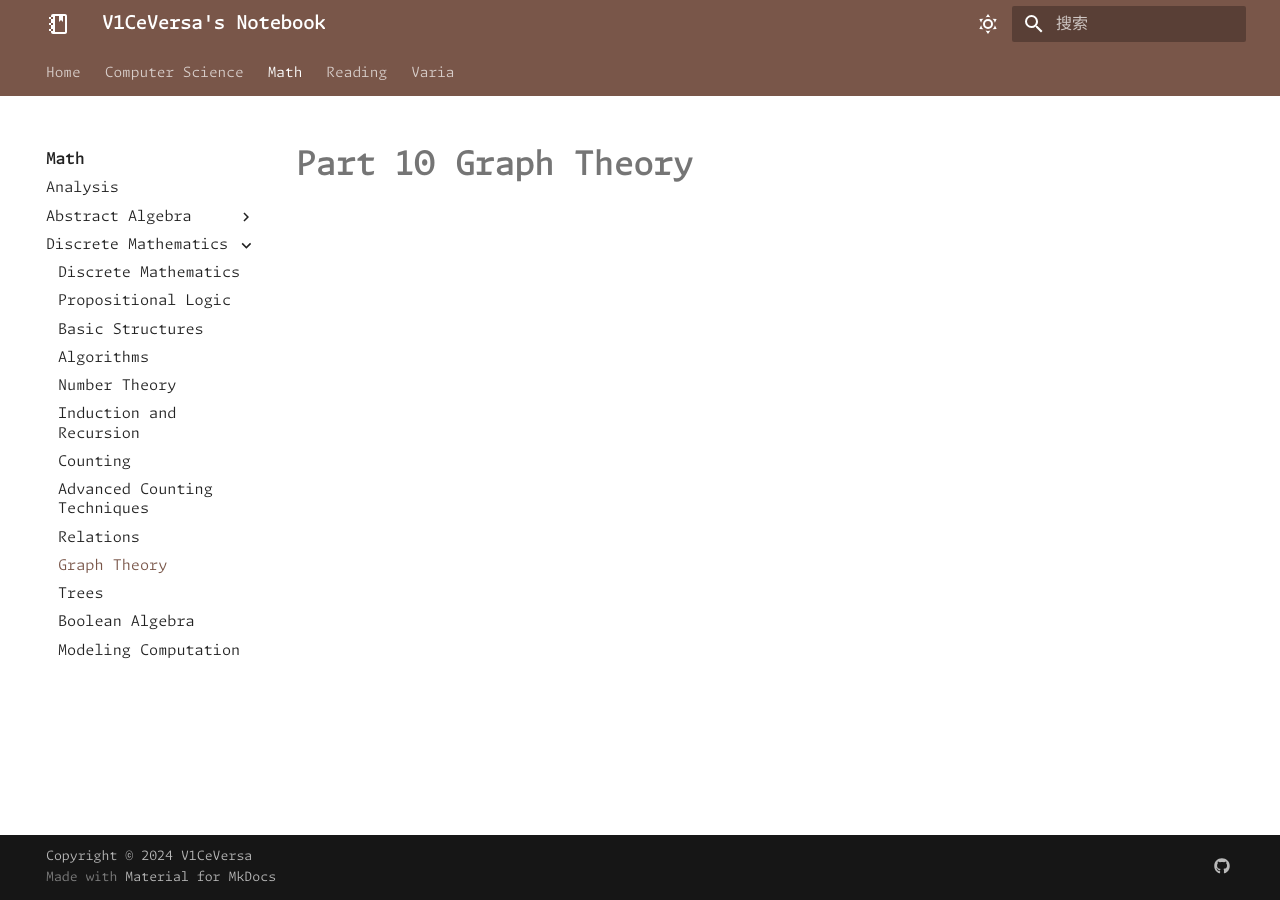
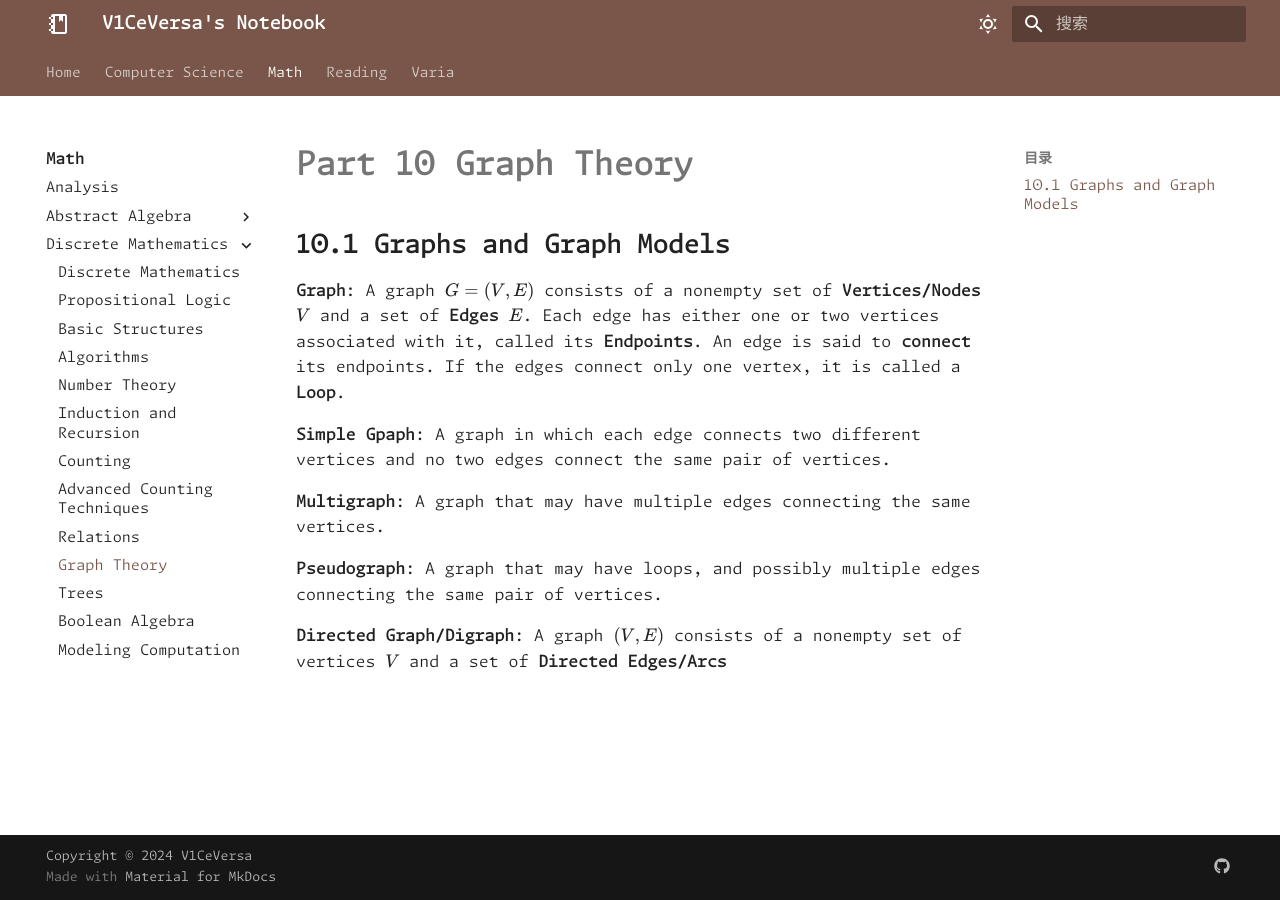
Before and after one commit to V1CeVersaa/V1CeVersaa.github.io, an MkDocs documentation site: the page built from docs/Math/Discrete Mathematics/10 Graph Theory.md, in a window 1280 px wide. Built offline with MkDocs 1.6.1 and Material for MkDocs 9.7.7, drawn with Linux system fonts in a browser that asks for light colours; nearby versions of some CDN libraries; some web fonts are replaced; comment, search, counter and statistics services are not loaded; a style sheet for code colours, icons or effects is not loaded.

Commit message:
update: 220521

```diff
--- a/docs/Math/Discrete Mathematics/10 Graph Theory.md
+++ b/docs/Math/Discrete Mathematics/10 Graph Theory.md
@@ -1 +1,13 @@
 # Part 10 Graph Theory
+
+## 10.1 Graphs and Graph Models
+
+**Graph**: A graph $G = (V, E)$ consists of a nonempty set of **Vertices/Nodes** $V$ and a set of **Edges** $E$. Each edge has either one or two vertices associated with it, called its **Endpoints**. An edge is said to **connect** its endpoints. If the edges connect only one vertex, it is called a **Loop**.
+
+**Simple Gpaph**: A graph in which each edge connects two different vertices and no two edges connect the same pair of vertices.
+
+**Multigraph**: A graph that may have multiple edges connecting the same vertices.
+
+**Pseudograph**: A graph that may have loops, and possibly multiple edges connecting the same pair of vertices.
+
+**Directed Graph/Digraph**: A graph $(V,E)$ consists of a nonempty set of vertices $V$ and a set of **Directed Edges/Arcs**
```
Also changed, not shown: docs/Computer Science/System/CSAPP/Chapter3.md (+47 -0 lines), docs/Computer Science/System/RISC-V/RISC-V-upr.md (+1 -1 lines).
